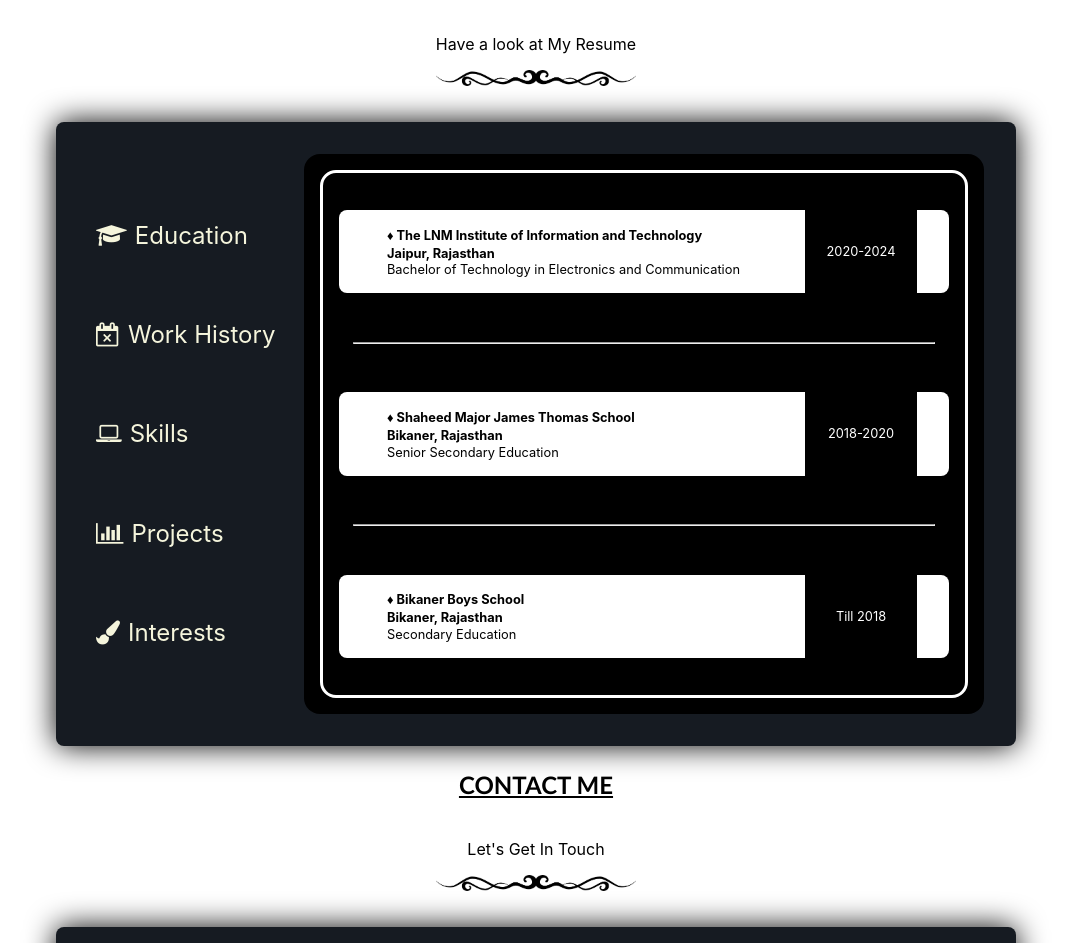
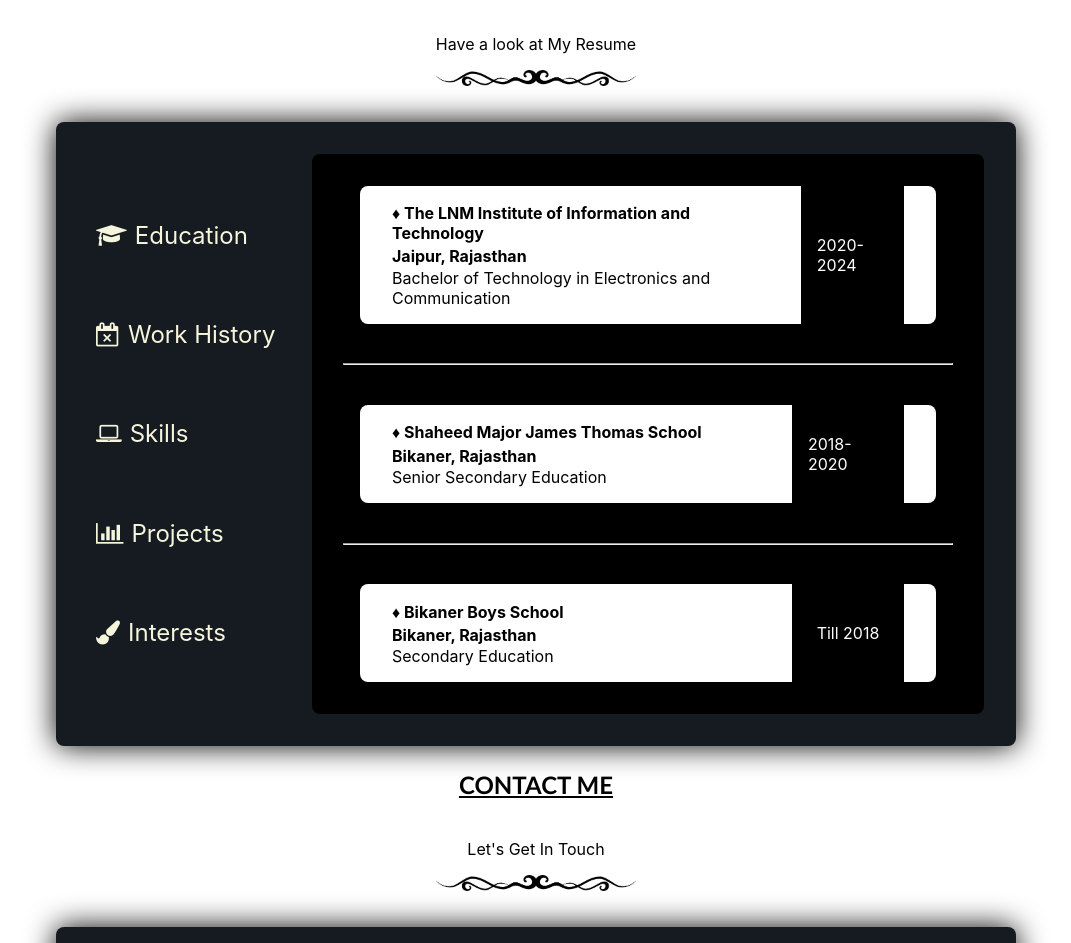
Before and after one commit to Shubham-Bansal47/Portfolio-Website, a React (Create React App) app: page / in a window 1280 px wide. Shown: the part 1860-2803 px from the top of the page, without its empty margins (104-1175 px from the left). Built offline with nearby package versions, Linux system fonts and the light colour scheme.

Commit message:
nothing new

```diff
--- a/package.json
+++ b/package.json
@@ -9,6 +9,7 @@
     "react": "^18.1.0",
     "react-dom": "^18.1.0",
     "react-scripts": "5.0.1",
+    "react-scroll": "^1.8.7",
     "react-typical": "^0.1.3",
     "web-vitals": "^2.1.4"
   },
--- a/src/components/Aboutme/aboutme.jsx
+++ b/src/components/Aboutme/aboutme.jsx
@@ -4,7 +4,7 @@
 
 function Aboutme() {
   return (
-    <div className="aboutme-main">
+    <div className="aboutme-main" id="aboutmelink">
       <div className="aboutme">
         <div className="aboutme-image">
           <img src="./assets/aboutmepic.jpeg" alt="_blank" />
--- a/src/components/Contactme/contact.jsx
+++ b/src/components/Contactme/contact.jsx
@@ -33,7 +33,7 @@
   };
 
   return (
-    <div className="contact">
+    <div className="contact" id="contactlink">
       <div className="contact-left">
         <p className="contact-touch">
           Get In Touch <i className="fa fa-envelope"></i>
--- a/src/components/Navbar/navbar.jsx
+++ b/src/components/Navbar/navbar.jsx
@@ -1,4 +1,5 @@
 import React from "react";
+import { Link } from "react-scroll";
 import './navbar.css';
 
 function Navbar(){
@@ -8,10 +9,10 @@
                 <img src="./assets/navbarpic.jpg" alt="_blank" />
             </div>
             <div className="navbar-right">
-                <a href="">Home</a>
-                <a href="">About Me</a>
-                <a href="">Resume</a>
-                <a href="">Contact Me</a>
+                <Link to="profilelink" spy={true} smooth={true} offset={-180} duration={300}>Home</Link> {/* offset sets scroll little up or down*/}
+                <Link to="aboutmelink" spy={true} smooth={true} offset={-180} duration={300}>About Me</Link>
+                <Link to="resumelink" spy={true} smooth={true} offset={-180} duration={300}>Resume</Link>
+                <Link to="contactlink" spy={true} smooth={true} offset={-180} duration={300}>Contact Me</Link>
             </div>
         </div>
     )
--- a/src/components/Profile/profile.jsx
+++ b/src/components/Profile/profile.jsx
@@ -6,7 +6,7 @@
 
 function Profile() {
   return (
-    <div className="profile">
+    <div className="profile" id="profilelink">
       <div className="profile-outer">
         <div className="profile-inner-left">
           <Handles/>
--- a/src/components/Resume/resume.css
+++ b/src/components/Resume/resume.css
@@ -42,13 +42,12 @@
     background-color: white;
 }
 .resume-right{
+    /* position: relative; */
     background-color: black;
     width: 75%;
     border-radius: 1rem;
-    /* margin: 1rem; */
-    padding: 1rem;
+    /* padding: 1rem; */
     display: flex;
-    /* align-items: center; */
     flex-direction: column;
     justify-content: space-around;
     scroll-behavior: smooth;
@@ -56,15 +55,17 @@
 .education{
     height: 100%;
     padding: 1rem;
-    border: 0.2rem solid white;
+    /* border: 0.2rem solid white; */
     background-color: black;
-    border-radius: 1rem;
+    border-radius: 0.5rem;
     display: flex;
     flex-direction: column;
+    align-items: center;
     justify-content: space-around;
     color: black;
 }
 .res-top,.res-mid,.res-bottom{
+    width: 90%;
     border-radius: 0.5rem;
     display: flex;
     justify-content: space-between;
@@ -73,7 +74,7 @@
     /* overflow: hidden; */
 }
 .res-left{
-    margin-left: 2rem;
+    margin-left: 1rem;
     padding: 1rem;
     height: 100%;
     display: flex;
@@ -92,17 +93,20 @@
     background-color: black;
     color: white;
 }
-h4{
+.h4class{
     margin-top: 0.1rem;
     margin-bottom: 0.1rem;
 }
-hr{
+.hrclass{
     width: 95%;
     background-color: white;
 }
-@media(max-width:1368px)
-{
-    .resume{
-        font-size: 80%;
-    }
+.work-history{
+    /* border: 0.2rem solid white;
+    border-radius: 0.5rem;
+    position: absolute;
+    top: 0;
+    left: 0;
+    height: 99%;
+    width: 99%; */
 }
--- a/src/components/Resume/resume.jsx
+++ b/src/components/Resume/resume.jsx
@@ -3,7 +3,7 @@
 
 function Resume() {
   return (
-    <div className="resume">
+    <div className="resume" id="resumelink">
       <div className="resume-left">
         <span className="label"><i className="fa fa-graduation-cap icon1"></i>Education</span>
         <span className="label"><i className="fa fa-calendar-times-o icon1"></i>Work History</span>
@@ -15,8 +15,8 @@
         <div className="education">
           <div className="res-top">
             <div className="res-left">
-              <h4>&#9830; The LNM Institute of Information and Technology</h4>
-              <h4>Jaipur, Rajasthan</h4>
+              <h4 className="h4class">&#9830; The LNM Institute of Information and Technology</h4>
+              <h4 className="h4class">Jaipur, Rajasthan</h4>
               <span className="color1">
                 Bachelor of Technology in Electronics and Communication
               </span>
@@ -25,22 +25,22 @@
               <span className="color1">2020-2024</span>
             </div>
           </div>
-          <hr />
+          <hr className="hrclass"/>
           <div className="res-mid">
             <div className="res-left">
-              <h4>&#9830; Shaheed Major James Thomas School</h4>
-              <h4>Bikaner, Rajasthan</h4>
+              <h4 className="h4class">&#9830; Shaheed Major James Thomas School</h4>
+              <h4 className="h4class">Bikaner, Rajasthan</h4>
               <span className="color1">Senior Secondary Education</span>
             </div>
             <div className="res-right">
               <span className="color1">2018-2020</span>
             </div>
           </div>
-          <hr />
+          <hr className="hrclass"/>
           <div className="res-bottom">
             <div className="res-left">
-              <h4>&#9830; Bikaner Boys School</h4>
-              <h4>Bikaner, Rajasthan</h4>
+              <h4 className="h4class">&#9830; Bikaner Boys School</h4>
+              <h4 className="h4class">Bikaner, Rajasthan</h4>
               <span className="color1">Secondary Education</span>
             </div>
             <div className="res-right">
```
Also changed, not shown: 1 other file (tests, documents, lock files or other folders).
